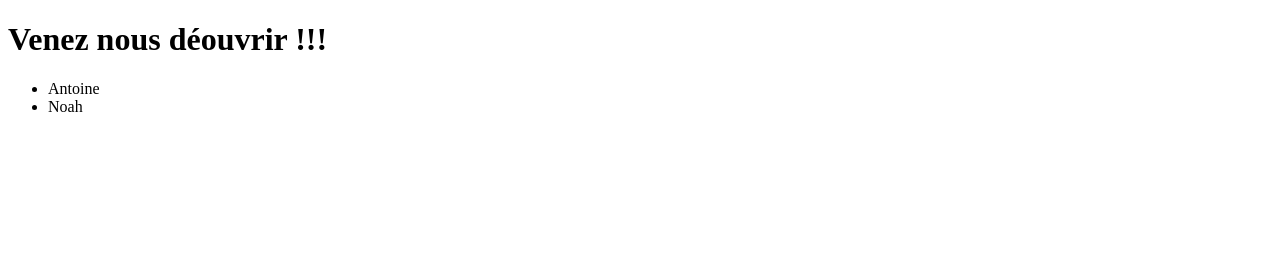
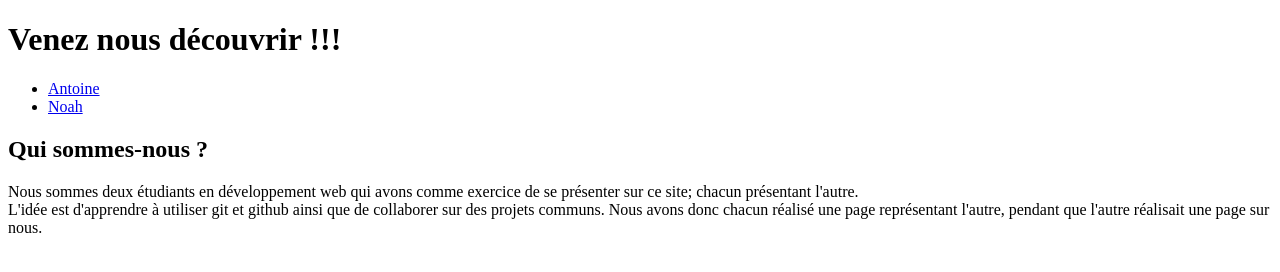
Before and after one commit to AntoineSP01/Git-Rendu, a plain HTML site: page index.html in a window 1280 px wide. Drawn offline with Linux system fonts and the light colour scheme.

Commit message:
:memo:Ajout contenu général

```diff
--- a/index.html
+++ b/index.html
@@ -9,17 +9,20 @@
 </head>
 <body>
     <header>
-        <h1>Venez nous déouvrir !!!</h1>
+        <h1>Venez nous découvrir !!!</h1>
         <nav>
             <ul>
-                <li>Antoine</li>
-                <li>Noah</li>
+                <li><a href="Antoine.html">Antoine</a></li>
+                <li><a href="Noah.html">Noah</a></li>
             </ul>
         </nav>
     </header>
     <main>
         <div class="concept">
-
+            <h2>Qui sommes-nous ?</h2>
+            <p>Nous sommes deux étudiants en développement web qui avons comme exercice de se présenter sur ce site; chacun présentant l'autre.
+                <br>
+            L'idée est d'apprendre à utiliser git et github ainsi que de collaborer sur des projets communs. Nous avons donc chacun réalisé une page représentant l'autre, pendant que l'autre réalisait une page sur nous. </p>
         </div>
         <div class="antoine-resume">
 
```
Also changed, not shown: Antoine.html (+9 -4 lines), Noah.html (+4 -3 lines), images/photo-antoine.jpg (added), 1 other file.
